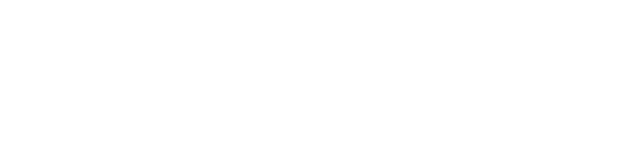
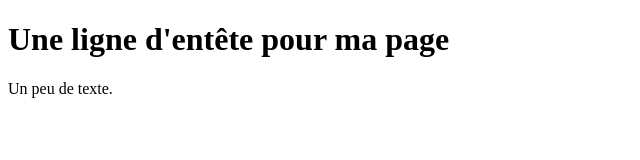
Before and after one commit to ydesharnais/MonSite, a plain HTML site: page index.html in a window 1280 px wide. Shown: the whole page, without its empty margins (0-640 px from the left). Drawn offline with Linux system fonts and the light colour scheme.

Commit message:
Premières modifications dans mon fichier index.html

```diff
--- a/index.html
+++ b/index.html
@@ -7,6 +7,7 @@
     <title>Document</title>
 </head>
 <body>
-
+    <h1>Une ligne d'entête pour ma page</h1>
+    <p>Un peu de texte.</p>
 </body>
 </html>
```
